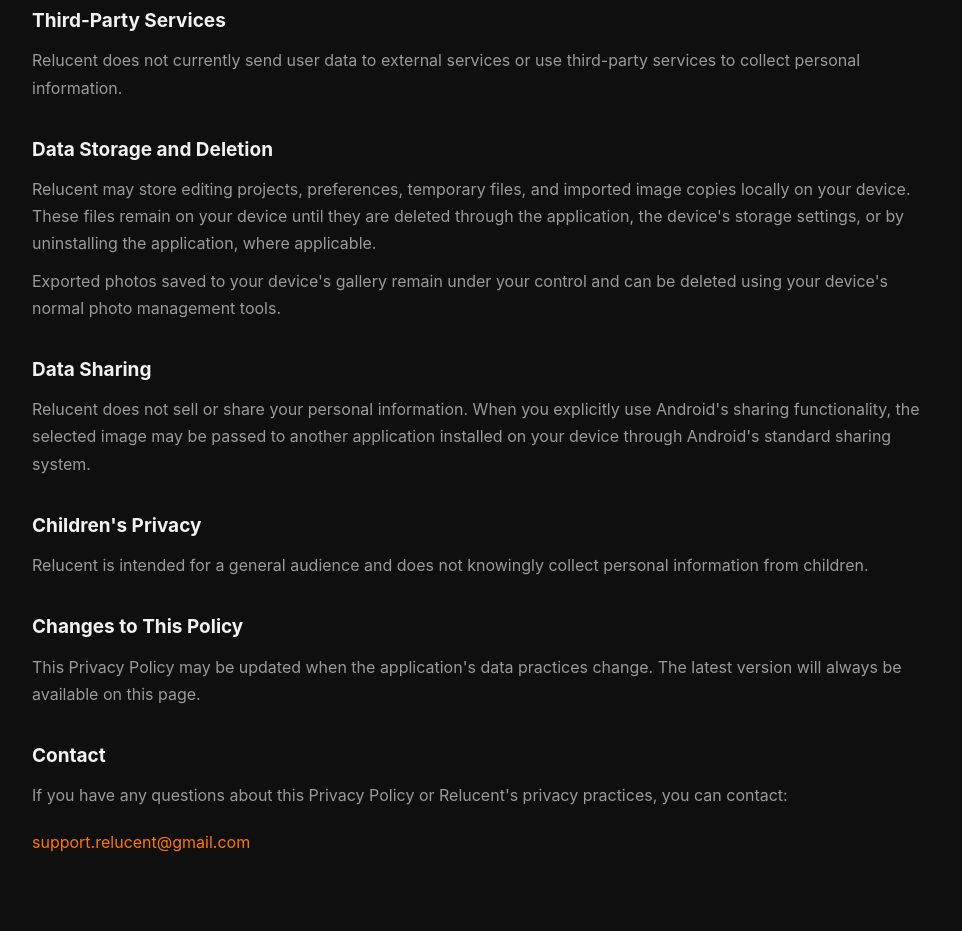
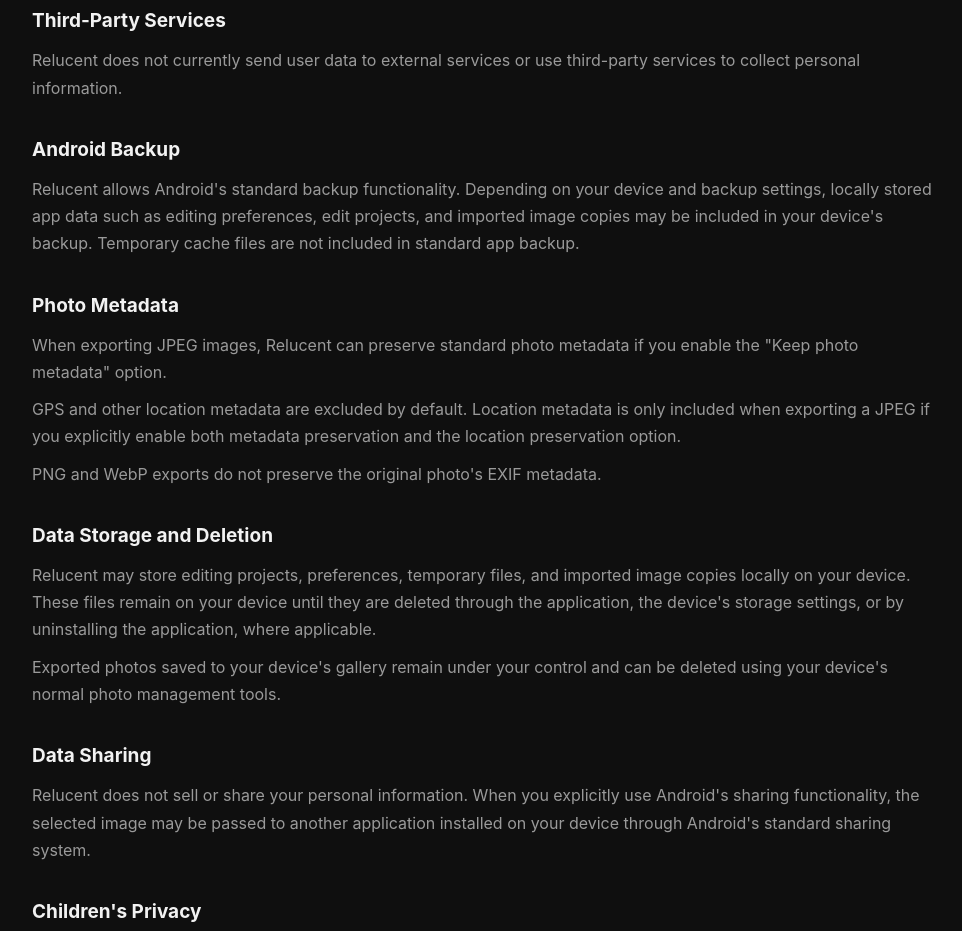
Before and after one commit to Relucent-App/Relucent-App.github.io, a plain HTML site: page index.html in a window 1280 px wide. Shown: the part 1900-2831 px from the top of the page, without its empty margins (158-1120 px from the left). Drawn offline with Linux system fonts and the light colour scheme.

Commit message:
Update privacy policy with backup and metadata details

```diff
--- a/index.html
+++ b/index.html
@@ -268,6 +268,35 @@
                 information.
             </p>
 
+            <h3>Android Backup</h3>
+
+            <p>
+                Relucent allows Android's standard backup functionality.
+                Depending on your device and backup settings, locally stored
+                app data such as editing preferences, edit projects, and
+                imported image copies may be included in your device's backup.
+                Temporary cache files are not included in standard app backup.
+            </p>
+
+            <h3>Photo Metadata</h3>
+
+            <p>
+                When exporting JPEG images, Relucent can preserve standard
+                photo metadata if you enable the "Keep photo metadata" option.
+            </p>
+
+            <p>
+                GPS and other location metadata are excluded by default.
+                Location metadata is only included when exporting a JPEG if
+                you explicitly enable both metadata preservation and the
+                location preservation option.
+            </p>
+
+            <p>
+                PNG and WebP exports do not preserve the original photo's
+                EXIF metadata.
+            </p>
+
             <h3>Data Storage and Deletion</h3>
 
             <p>
```
